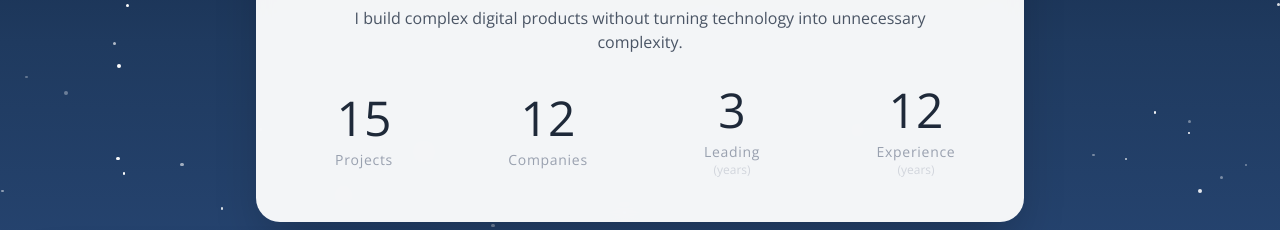
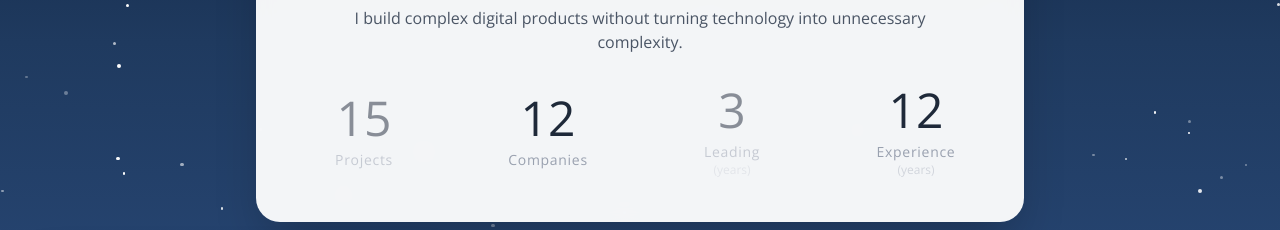
Before and after one commit to JordiOrriols/website, a React (Vite) app: page /en/profile in a window 1280 px wide. Shown: the part 358-588 px from the top of the page. Built offline with nearby package versions, Linux system fonts and the light colour scheme; no server answers.

Commit message:
chore: disable clicks on stats

```diff
--- a/src/components/sections/home.tsx
+++ b/src/components/sections/home.tsx
@@ -87,7 +87,8 @@ export default function HomeSection(props: Props) {
                 {
                   label: t("projects"),
                   value: "15",
-                  onClick: () => handle("projects"),
+                  disabled: true,
+                  onClick: () => undefined,
                 },
                 {
                   label: t("companies"),
@@ -98,7 +99,8 @@ export default function HomeSection(props: Props) {
                   label: t("leading"),
                   value: "3",
                   unit: t("years"),
-                  onClick: () => handle("leading_years"),
+                  disabled: true,
+                  onClick: () => undefined,
                 },
                 {
                   label: t("experience"),
--- a/src/components/stats.tsx
+++ b/src/components/stats.tsx
@@ -7,6 +7,7 @@ interface Props {
     value: string;
     unit?: string;
     onClick: () => void;
+    disabled?: boolean;
   }[];
 }
 
@@ -22,10 +23,14 @@ export default function Stats(props: Props) {
         <motion.button
           key={option.label}
           onClick={option.onClick}
-          whileHover={{ scale: 1.1 }}
+          disabled={option.disabled}
+          whileHover={option.disabled ? undefined : { scale: 1.1 }}
           transition={{ type: "spring", stiffness: 400, damping: 17 }}
-          className="text-center cursor-pointer hover:bg-gray-100 rounded-xl p-4 transition-colors duration-200"
+          className={`text-center rounded-xl p-4 transition-colors duration-200 ${
+            option.disabled ? "cursor-not-allowed opacity-50" : "cursor-pointer hover:bg-gray-100"
+          }`}
           aria-label={`${option.label}: ${option.value}${option.unit ? ` ${option.unit}` : ""}`}
+          aria-disabled={option.disabled}
           data-testid={`stat-${option.label.toLowerCase().replace(/\s+/g, "-")}`}
         >
           <div className="text-center">
```
Also changed, not shown: 2 other files (tests, documents, lock files or other folders).
